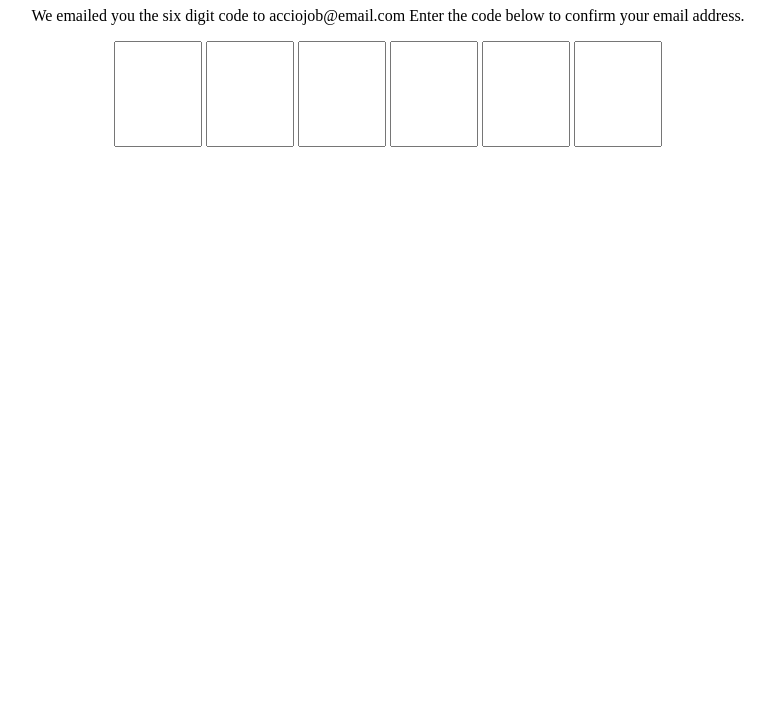
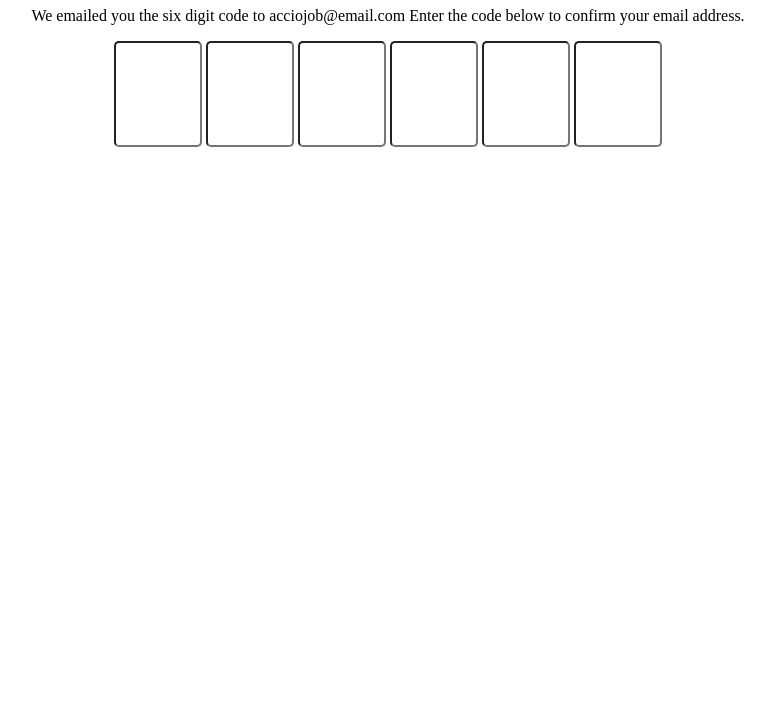
Before and after one commit to acciojob/OTP-Poornimait, a website: page main.html in a window 1280 px wide. Shown: the part 73-800 px from the top of the page, without its empty margins (252-1027 px from the left). Drawn offline with Linux system fonts and the light colour scheme.

Commit message:
created a submission

```diff
--- a/styles.css
+++ b/styles.css
@@ -8,4 +8,5 @@ text-align:center;
 .code{
 	width:80px;
 	height:100px;
+	border-radius:5px
 }
```
